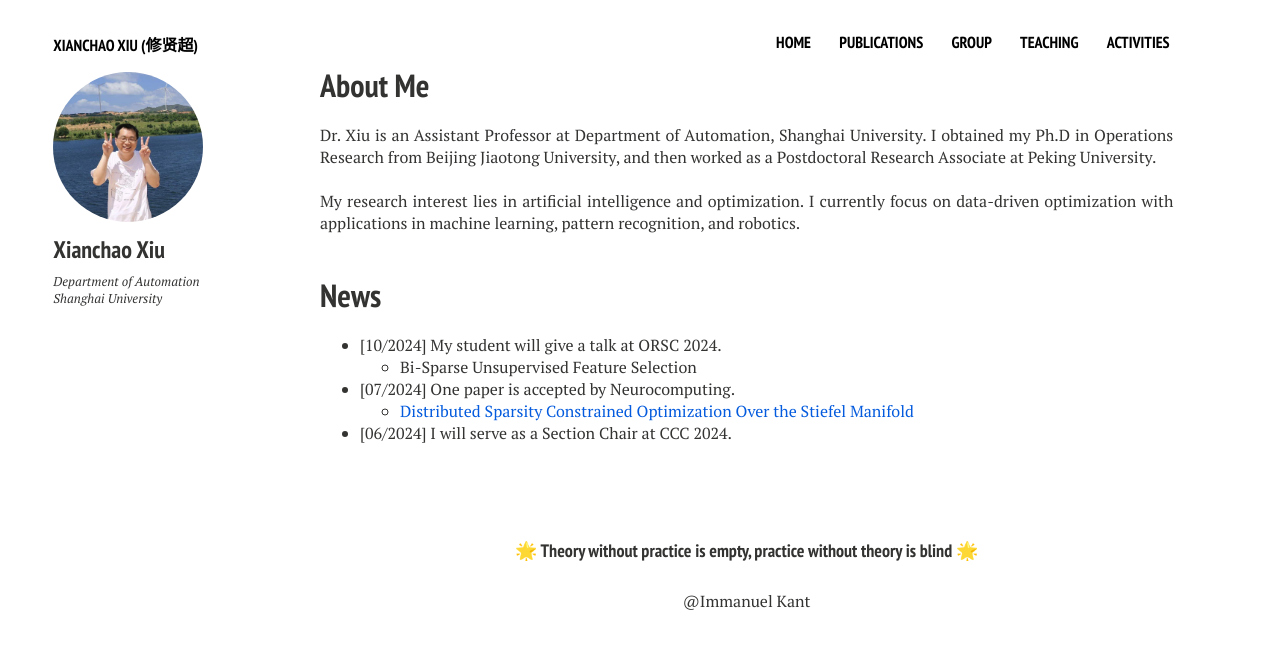
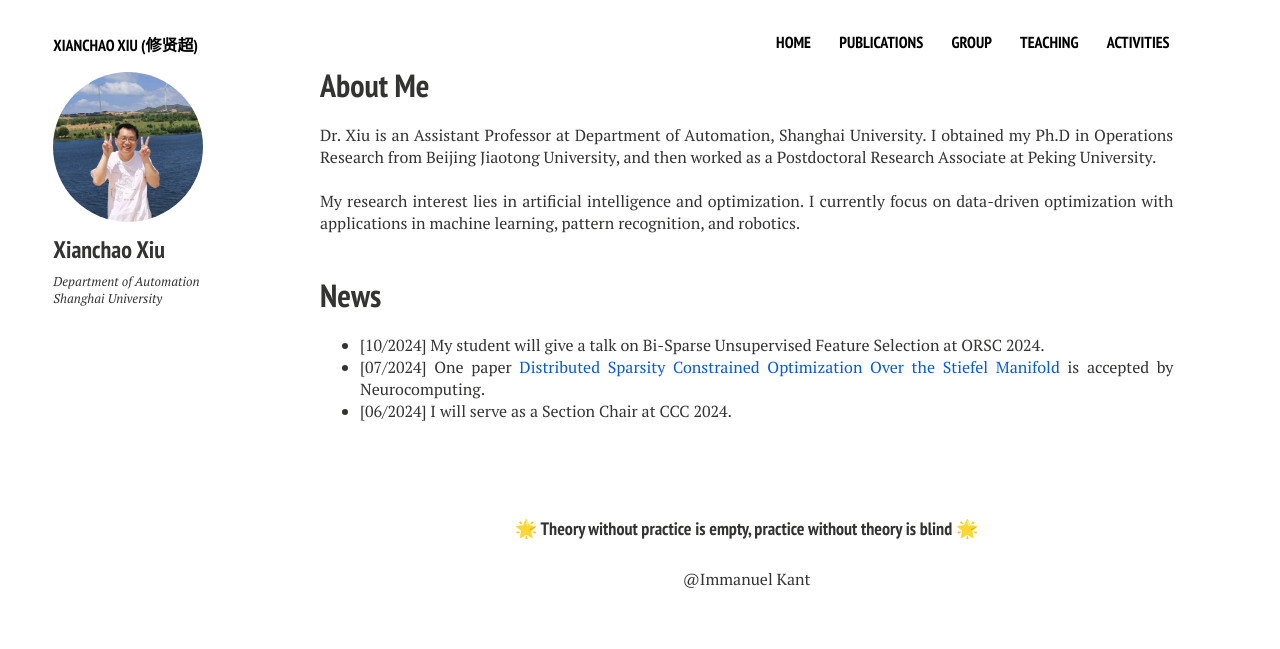
Before and after one commit to xianchaoxiu/xianchaoxiu.github.io, a Jekyll site: the page built from index.md, in a window 1280 px wide. Shown: the top 649 px of the page. Built offline with Jekyll 4.4.1, drawn with Linux system fonts in a browser that asks for light colours; nearby versions of some CDN libraries.

Commit message:
Update home2.html

```diff
--- a/_layouts/home2.html
+++ b/_layouts/home2.html
@@ -39,14 +39,8 @@
 	<h1>News</h1>
       <p>
       <ul>
-      <li>[10/2024] My student will give a talk at ORSC 2024. </li>
-      <ul>
-      <li> Bi-Sparse Unsupervised Feature Selection</li>
-      </ul>
-      <li>[07/2024] One paper is accepted by Neurocomputing.
-      <ul>
-      <li> <a href="https://www.sciencedirect.com/science/article/pii/S0925231224010385" class="textlink" target="_blank">Distributed Sparsity Constrained Optimization Over the Stiefel Manifold</a></li>
-      </ul>
+      <li>[10/2024] My student will give a talk on Bi-Sparse Unsupervised Feature Selection at ORSC 2024. </li>
+      <li>[07/2024] One paper <a href="https://www.sciencedirect.com/science/article/pii/S0925231224010385" class="textlink" target="_blank">Distributed Sparsity Constrained Optimization Over the Stiefel Manifold</a> is accepted by Neurocomputing.
       <li>[06/2024] I will serve as a Section Chair at CCC 2024.<br><br>
     </ul>
     </p>
```
